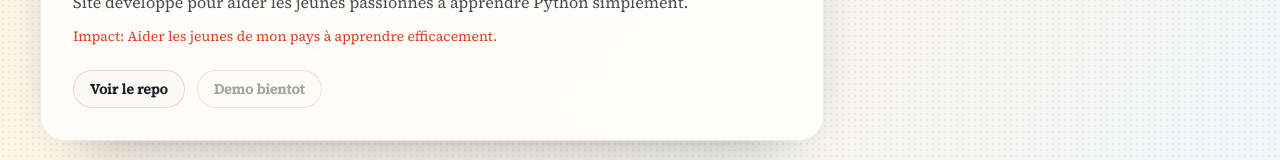
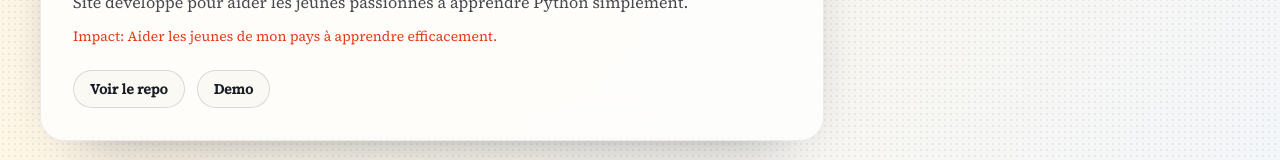
Before and after one commit to GLISH-prog/glish-portfolio, a React (Vite) app: page /projets in a window 1280 px wide. Shown: the part 1375-1535 px from the top of the page. Built offline with nearby package versions, Linux system fonts and the light colour scheme.

Commit message:
Ajout d'une demo

```diff
--- a/src/pages/Projects.jsx
+++ b/src/pages/Projects.jsx
@@ -35,6 +35,7 @@ const projects = [
       'Site developpé pour aider les jeunes passionnés à apprendre Python simplement.',
     impact: 'Aider les jeunes de mon pays à apprendre efficacement.',
     repo:'https://github.com/GLISH-prog/glishCodeApp.git',
+    demo:'https://glish-code.vercel.app/'
   },
   {
     title: "ToDo App",
```
